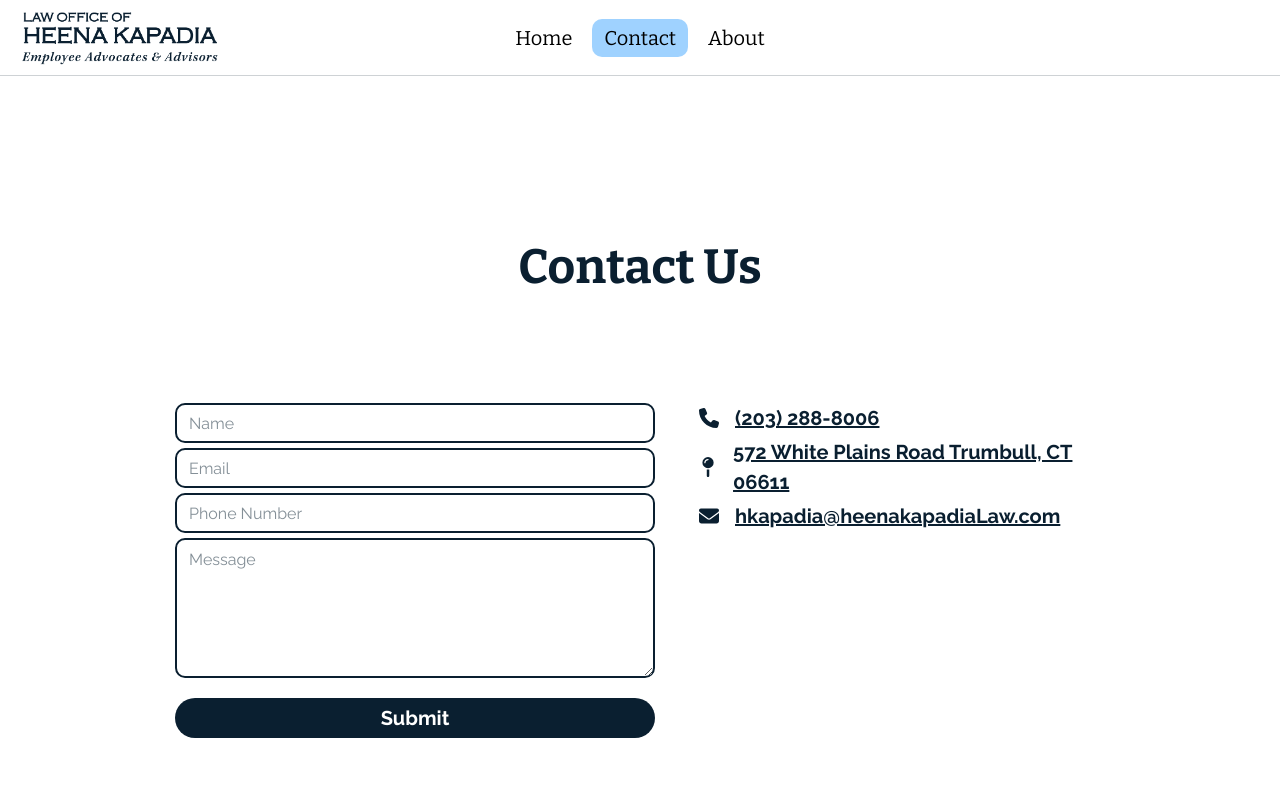
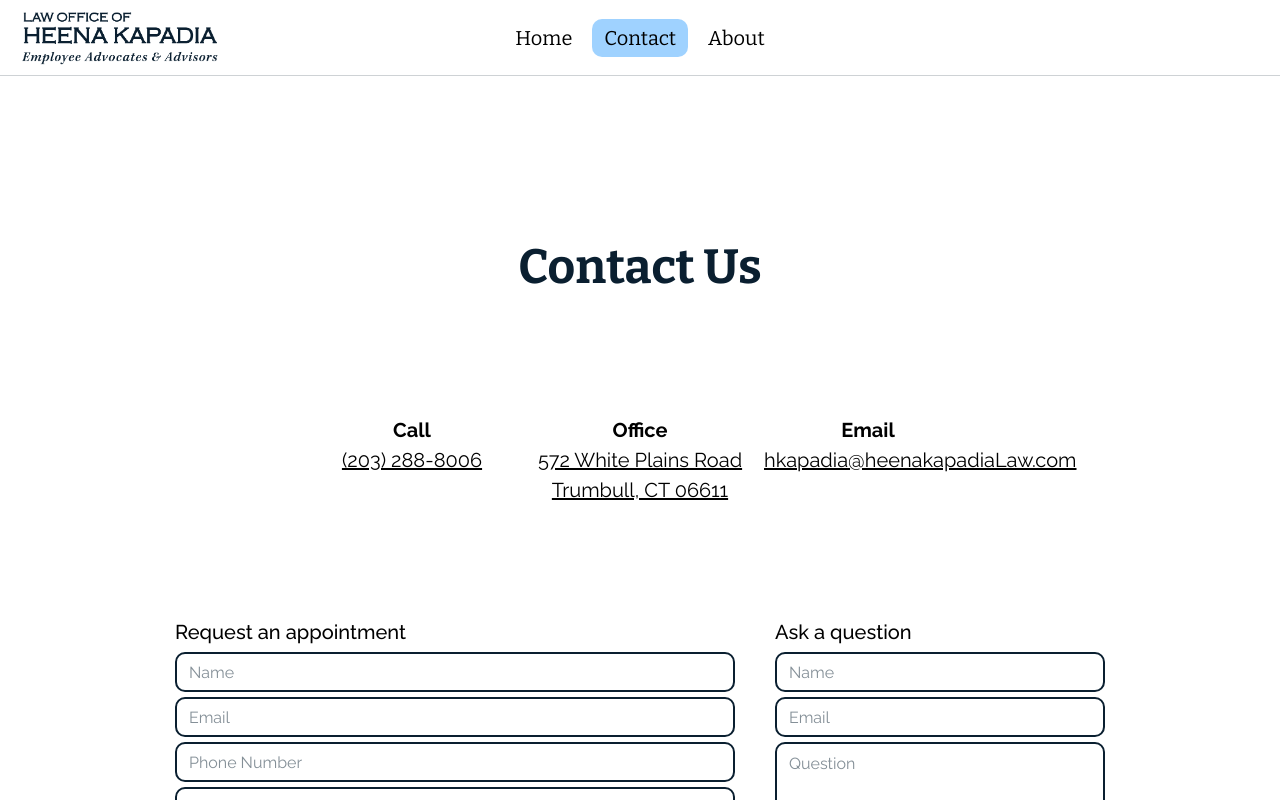
Before and after one commit to PandolfoM/heena-kapadia, a Next.js app: page /contact in a window 1280 px wide. Built offline with nearby package versions, Linux system fonts and the light colour scheme.

Commit message:
home and contact page edits

```diff
--- a/app/(pages)/contact/page.tsx
+++ b/app/(pages)/contact/page.tsx
@@ -6,7 +6,7 @@ import {
   faPhone,
 } from "@fortawesome/free-solid-svg-icons";
 import { FontAwesomeIcon } from "@fortawesome/react-fontawesome";
-import React, { useEffect } from "react";
+import React from "react";
 import { zodResolver } from "@hookform/resolvers/zod";
 import { z } from "zod";
 import {
@@ -14,56 +14,53 @@ import {
   FormControl,
   FormField,
   FormItem,
+  FormLabel,
   FormMessage,
 } from "@/components/ui/form";
 import { Input } from "@/components/ui/input";
 import { useForm } from "react-hook-form";
 import { Textarea } from "@/components/ui/textarea";
-import {
-  Select,
-  SelectContent,
-  SelectItem,
-  SelectTrigger,
-  SelectValue,
-} from "@/components/ui/select";
 import { Button } from "@/components/ui/button";
 import { bitter } from "../../utils/fonts";
 
-const formSchema = z.object({
+const appFormSchema = z.object({
   name: z.string().min(1, { message: "Required" }),
   email: z.string().email(),
   phone: z.string().min(1, { message: "Required" }),
-  // interest: z.string().optional(),
-  // type: z.enum(["appointment", "question"]),
   message: z.string().min(1, { message: "Required" }),
 });
-// .refine(
-//   (input) => {
-//     if (input.type === "appointment" && !input.interest) return false;
-//     return true;
-//   },
-//   {
-//     message: "Required",
-//     path: ["interest"],
-//   }
-// );
+
+const qFormSchema = z.object({
+  name: z.string().min(1, { message: "Required" }),
+  email: z.string().email(),
+  question: z.string().min(1, { message: "Required" }),
+});
 
 function Contact() {
-  const form = useForm<z.infer<typeof formSchema>>({
-    resolver: zodResolver(formSchema),
+  const appForm = useForm<z.infer<typeof appFormSchema>>({
+    resolver: zodResolver(appFormSchema),
     defaultValues: {
       name: "",
       email: "",
       phone: "",
-      // interest: "",
-      // type: "appointment",
       message: "",
     },
   });
 
-  // const type = form.watch("type");
+  const qForm = useForm<z.infer<typeof qFormSchema>>({
+    resolver: zodResolver(qFormSchema),
+    defaultValues: {
+      name: "",
+      email: "",
+      question: "",
+    },
+  });
 
-  const onSubmit = (data: z.infer<typeof formSchema>) => {
+  const onSubmitApp = (data: z.infer<typeof appFormSchema>) => {
+    console.log(data);
+  };
+
+  const onSubmitQ = (data: z.infer<typeof qFormSchema>) => {
     console.log(data);
   };
 
@@ -74,16 +71,15 @@ function Contact() {
           className={`${bitter.className} font-bold lg:text-xl text-secondary text-lg text-center dark:text-white`}>
           Contact Us
         </h1>
-        <div className="w-full flex flex-col gap-5 lg:flex-row-reverse lg:justify-around lg:w-[75%] lg:gap-10">
-          <div className="w-full flex flex-col gap-1 font-bold text-secondary text-sm lg:text-md dark:text-primary lg:w-fit">
-            <div className="w-full flex gap-3 items-center">
-              <FontAwesomeIcon icon={faPhone} className="h-5 w-7" />
+        <section className="flex flex-col gap-5 text-center justify-center items-center py-3 lg:items-start lg:flex-row lg:text-md">
+          <div className="lg:w-52">
+            <p className="font-bold">Call</p>
             <a href="tel:2032888006" className="underline hover:no-underline">
               (203) 288-8006
             </a>
           </div>
-            <div className="w-full flex gap-3 items-center">
-              <FontAwesomeIcon icon={faMapPin} className="h-5 w-7" />
+          <div className="lg:w-52">
+            <p className="font-bold">Office</p>
             <a
               href="https://maps.app.goo.gl/7Xty2qBTjYtK2c5A7"
               target="_blank"
@@ -91,8 +87,8 @@ function Contact() {
               572 White Plains Road Trumbull, CT 06611
             </a>
           </div>
-            <div className="w-full flex gap-3 items-center">
-              <FontAwesomeIcon icon={faEnvelope} className="h-5 w-7" />
+          <div className="lg:w-52">
+            <p className="font-bold">Email</p>
             <a
               href="mailto:hkapadia@heenakapadiaLaw.com"
               target="_blank"
@@ -100,13 +96,15 @@ function Contact() {
               hkapadia@heenakapadiaLaw.com
             </a>
           </div>
-          </div>
-          <Form {...form}>
+        </section>
+        <div className="w-full flex flex-col gap-10 lg:flex-row lg:justify-around lg:w-[75%] lg:gap-10">
+          <Form {...appForm}>
             <form
-              onSubmit={form.handleSubmit(onSubmit)}
-              className="w-full flex flex-col gap-[5px] lg:max-w-[50%] lg:min-w-[30rem]">
+              onSubmit={appForm.handleSubmit(onSubmitApp)}
+              className="w-full flex flex-col gap-[5px] lg:max-w-[50%] lg:min-w-[35rem]">
+              <FormLabel className="text-md">Request an appointment</FormLabel>
               <FormField
-                control={form.control}
+                control={appForm.control}
                 name="name"
                 render={({ field }) => (
                   <FormItem>
@@ -118,7 +116,7 @@ function Contact() {
                 )}
               />
               <FormField
-                control={form.control}
+                control={appForm.control}
                 name="email"
                 render={({ field }) => (
                   <FormItem>
@@ -130,7 +128,7 @@ function Contact() {
                 )}
               />
               <FormField
-                control={form.control}
+                control={appForm.control}
                 name="phone"
                 render={({ field }) => (
                   <FormItem>
@@ -141,49 +139,60 @@ function Contact() {
                   </FormItem>
                 )}
               />
-              {/* <FormField
-                control={form.control}
-                name="type"
-                render={({ field }) => (
-                  <FormItem>
-                    <Select
-                      onValueChange={field.onChange}
-                      defaultValue={field.value}>
-                      <FormControl>
-                        <SelectTrigger>
-                          <SelectValue placeholder="Message Type" />
-                        </SelectTrigger>
-                      </FormControl>
-                      <SelectContent>
-                        <SelectItem value="appointment">Appointment</SelectItem>
-                        <SelectItem value="question">Question</SelectItem>
-                      </SelectContent>
-                    </Select>
-                    <FormMessage className="text-xs" />
-                  </FormItem>
-                )}
-              />
-              {type === "appointment" && (
               <FormField
-                  control={form.control}
-                  name="interest"
+                control={appForm.control}
+                name="message"
                 render={({ field }) => (
                   <FormItem>
                     <FormControl>
-                        <Input placeholder="Area of Interest" {...field} />
+                      <Textarea placeholder="Message" rows={5} {...field} />
                     </FormControl>
                     <FormMessage className="text-xs" />
                   </FormItem>
                 )}
               />
-              )} */}
+              <Button className="w-full mt-[15px]" type="submit">
+                Submit
+              </Button>
+            </form>
+          </Form>
+
+          <Form {...qForm}>
+            <form
+              onSubmit={qForm.handleSubmit(onSubmitQ)}
+              className="w-full flex flex-col gap-[5px] lg:max-w-[50%] lg:min-w-[20rem]">
+              <FormLabel className="text-md">Ask a question</FormLabel>
               <FormField
-                control={form.control}
-                name="message"
+                control={qForm.control}
+                name="name"
                 render={({ field }) => (
                   <FormItem>
                     <FormControl>
-                      <Textarea placeholder="Message" rows={5} {...field} />
+                      <Input placeholder="Name" {...field} />
+                    </FormControl>
+                    <FormMessage className="text-xs" />
+                  </FormItem>
+                )}
+              />
+              <FormField
+                control={qForm.control}
+                name="email"
+                render={({ field }) => (
+                  <FormItem>
+                    <FormControl>
+                      <Input placeholder="Email" {...field} />
+                    </FormControl>
+                    <FormMessage className="text-xs" />
+                  </FormItem>
+                )}
+              />
+              <FormField
+                control={qForm.control}
+                name="question"
+                render={({ field }) => (
+                  <FormItem>
+                    <FormControl>
+                      <Textarea placeholder="Question" rows={5} {...field} />
                     </FormControl>
                     <FormMessage className="text-xs" />
                   </FormItem>
--- a/app/components/footer.tsx
+++ b/app/components/footer.tsx
@@ -5,9 +5,51 @@ import Link from "next/link";
 
 function Footer() {
   return (
-    <footer className="w-full flex flex-col items-center justify-end gap-2 text-secondary/50 text-xs pt-[100px] pb-5 px-5 dark:text-white/50">
-      <div className="h-[2px] w-[75px] bg-secondary/50 rounded-full dark:bg-white/50" />
-      <section className="flex w-full items-center justify-center relative">
+    <footer className="w-full flex flex-col items-center justify-end gap-2 text-secondary/50 pt-[100px] pb-5 px-5 dark:text-white/50">
+      <div className="h-[2px] w-[75px] bg-secondary/50 rounded-full dark:bg-white/20" />
+      <section className="flex flex-col gap-3 text-center justify-center items-center py-3 lg:flex-row">
+        <div className="lg:w-52">
+          <p className="font-bold">Call</p>
+          <a href="tel:2032888006" className="underline hover:no-underline">
+            (203) 288-8006
+          </a>
+        </div>
+        <div className="lg:w-52">
+          <p className="font-bold">Office</p>
+          <a
+            href="https://maps.app.goo.gl/7Xty2qBTjYtK2c5A7"
+            target="_blank"
+            className="underline hover:no-underline">
+            572 White Plains Road Trumbull, CT 06611
+          </a>
+        </div>
+        <div className="lg:w-52">
+          <p className="font-bold">Email</p>
+          <a
+            href="mailto:hkapadia@heenakapadiaLaw.com"
+            target="_blank"
+            className="underline hover:no-underline">
+            hkapadia@heenakapadiaLaw.com
+          </a>
+        </div>
+      </section>
+      <div className="h-[2px] w-[175px] bg-secondary/50 rounded-full dark:bg-white/20" />
+      <section className="flex flex-col gap-3 text-center justify-center items-center py-3">
+        <div className="lg:w-52 flex flex-col">
+          <Link
+            href="https://profiles.superlawyers.com/connecticut/trumbull/lawyer/heena-kapadia/ad5c03f6-71fa-47b0-b7ba-5194c5225981.html"
+            target="_blank">
+            <Image
+              src={super_lawyer}
+              alt="super lawyer"
+              className="w-20 m-auto"
+            />
+          </Link>
+          <p className="text-xs">2017-2023</p>
+        </div>
+        <p className="text-xs">© 2024 HeenaKapadiaLaw. All Rights Reserved.</p>
+      </section>
+      {/* <section className="flex w-full items-center justify-center relative">
         <div className="flex flex-col items-center justify-end">
           <a href="tel:2032888006" className="underline hover:no-underline">
             (203) 288-8006
@@ -34,7 +76,7 @@ function Footer() {
           </Link>
           <p className="text-center">2017-2024</p>
         </div>
-      </section>
+      </section> */}
     </footer>
   );
 }
--- a/app/globals.css
+++ b/app/globals.css
@@ -51,3 +51,40 @@
   opacity: 0;
   transform: translateY(50px);
 }
+
+.card {
+  /* Custom hover effects for .card */
+}
+
+.card:hover {
+  transform: translateY(-20px);
+  text-shadow: 2px 2px 8px #6e5b94;
+}
+
+.card:hover ~ .card {
+  position: relative;
+  left: 50px;
+  transform: rotateX(-15deg) rotateY(10deg);
+}
+
+.custom-shadow:hover {
+  box-shadow: 0px 0px 20px rgba(157, 71, 255, 0.5),
+    0px 5px 5px -1px rgba(163, 58, 233, 0.25),
+    inset 4px 4px 8px rgba(219, 175, 255, 0.5),
+    inset -4px -4px 8px rgba(137, 19, 216, 0.35);
+}
+
+.card:hover .filledbar {
+  width: 100%;
+}
+
+.stroke {
+  stroke: white;
+  stroke-dasharray: 360;
+  stroke-dashoffset: 360;
+  transition: 0.6s ease-out;
+}
+
+.card:hover .stroke {
+  stroke-dashoffset: 100;
+}
```
Also changed, not shown: app/(pages)/(home)/page.tsx (+28 -11 lines). Lines whose indentation alone changed are shown as unchanged.
